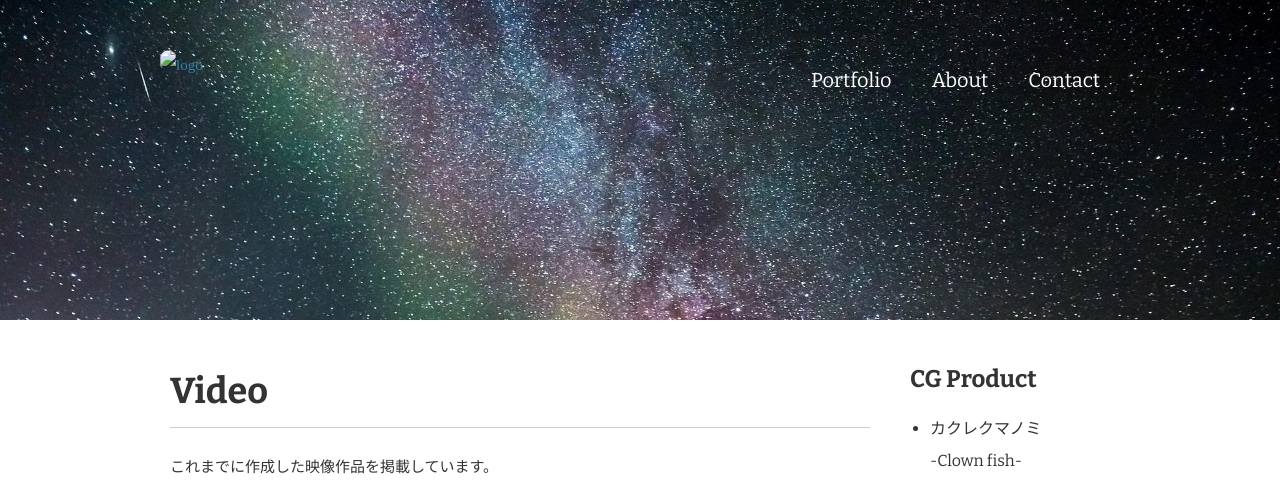
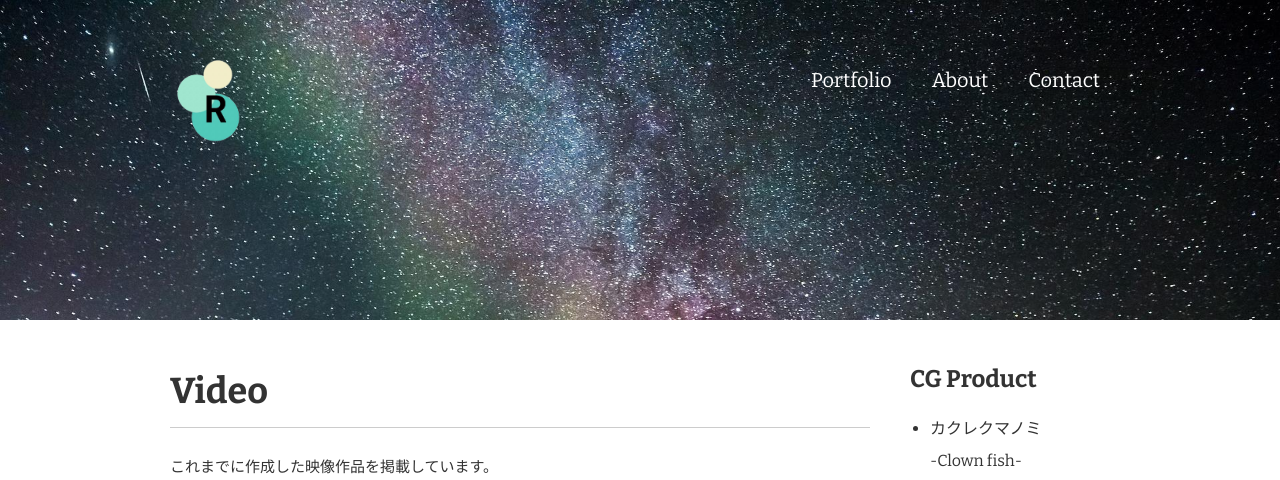
Before and after one commit to Rena-Koura/portfolio, a plain HTML site: page video.html in a window 1280 px wide. Shown: the top 480 px of the page. Drawn offline with nearby package versions, Linux system fonts and the light colour scheme.

Commit message:
change004

```diff
--- a/video.html
+++ b/video.html
@@ -11,7 +11,7 @@
   <!-- header始まり -->
   <header>
     <div class="logo">
-      <a href="index.html"><img src="images/logo.png" alt="logo" width="100px" height="100px"></a>
+      <a href="index.html"><img src="images/logo.jpg" alt="logo" width="100px" height="100px"></a>
     </div>
     <nav>
       <ul class="global-nav">
```
